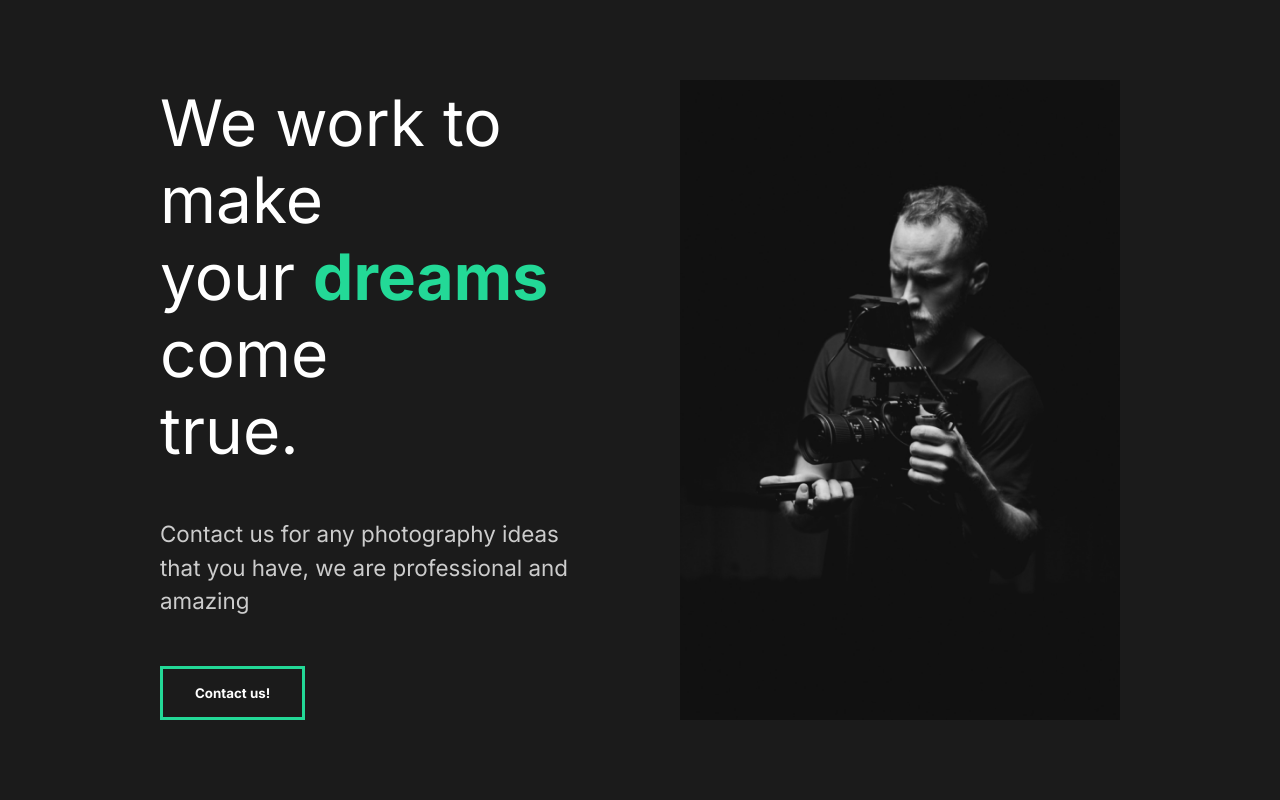
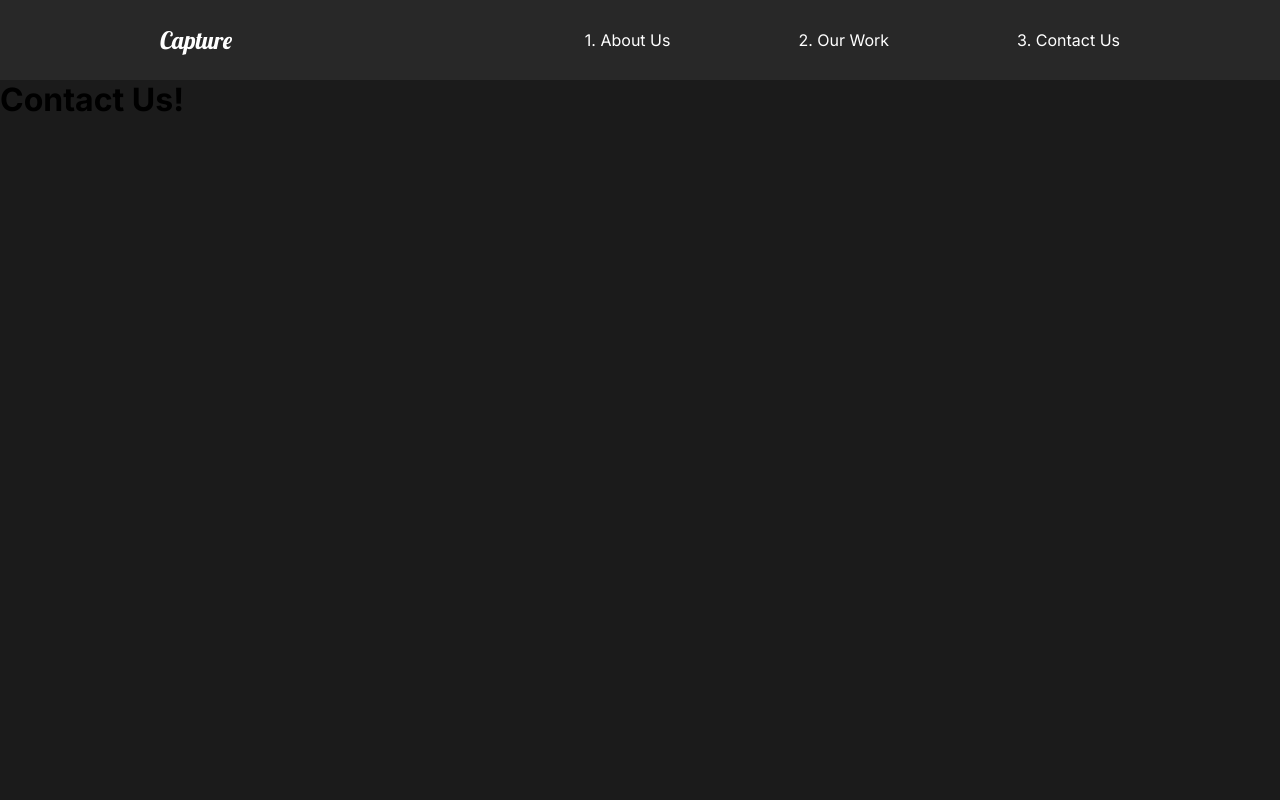
Before and after one commit to Max281192/capture, a React (Create React App) app: page /contact in a window 1280 px wide. Shown: the top 800 px of the page. Built offline with nearby package versions, Linux system fonts and the light colour scheme.

Commit message:
react router

```diff
--- a/src/App.js
+++ b/src/App.js
@@ -1,15 +1,35 @@
 // Import Pages
 import AboutUs from './pages/AboutUs';
+import ContactUs from './pages/ContactUs';
+import OurWork from "./pages/OurWork";
 //Global Style
 import GlobalStyle from './components/GlobalStyle';
+// Import Nav
+import Nav from './components/Nav';
+// Routing
+import {Switch, Route} from 'react-router-dom';
 
 function App() {
-  return (
-    <div className="App">
-      <GlobalStyle />
-      <AboutUs />
-    </div>
-  );
+    return (
+        <div className="App">
+
+            <GlobalStyle/>
+
+            <Nav/>
+
+            <Switch>
+                <Route path="/" exact>
+                    <AboutUs/>
+                </Route>
+                <Route path="/work">
+                    <OurWork/>
+                </Route>
+                <Route path="/contact">
+                    <ContactUs/>
+                </Route>
+            </Switch>
+        </div>
+    );
 }
 
 export default App;
--- /dev/null
+++ b/src/components/Nav.js
@@ -0,0 +1,52 @@
+import React from 'react';
+import styled from 'styled-components';
+
+//Routing
+import {Link} from 'react-router-dom';
+
+const Nav = () => {
+    return(
+        <StyledNav>
+            <h1><Link id="logo" to="/">Capture</Link></h1>
+            <ul>
+                <li><Link to="/">1. About Us</Link></li>
+                <li><Link to="/work">2. Our Work</Link></li>
+                <li><Link to="/contact">3. Contact Us</Link></li>
+            </ul>
+        </StyledNav>
+    )
+}
+
+// Style
+const StyledNav = styled.nav`
+  min-height: 10vh;
+  display: flex;
+  margin: auto;
+  justify-content: space-between;
+  align-items: center;
+  padding: 1rem 10rem;
+  background-color: #282828;
+
+  a{
+    color: white;
+    text-decoration: none;
+  }
+
+  ul{
+    display: flex;
+    list-style: none;
+  }
+
+  #logo{
+    font-size: 1.5rem;
+    font-family: "Lobster", cursive;
+    font-weight: lighter;
+  }
+
+  li{
+    padding-left: 8rem;
+    position: relative;
+  }
+`;
+
+export default Nav;
--- a/src/index.js
+++ b/src/index.js
@@ -2,10 +2,15 @@ import React from 'react';
 import ReactDOM from 'react-dom';
 import App from './App';
 import reportWebVitals from './reportWebVitals';
+import {BrowserRouter} from "react-router-dom";
 
 ReactDOM.render(
   <React.StrictMode>
-    <App />
+
+      <BrowserRouter>
+          <App />
+      </BrowserRouter>
+
   </React.StrictMode>,
   document.getElementById('root')
 );
--- /dev/null
+++ b/src/pages/ContactUs.js
@@ -0,0 +1,11 @@
+import React from "react";
+
+const ContactUs = () => {
+    return (
+        <div>
+            <h1>Contact Us!</h1>
+        </div>
+    )
+};
+
+export default ContactUs;
--- /dev/null
+++ b/src/pages/OurWork.js
@@ -0,0 +1,11 @@
+import React from "react";
+
+const OurWork = () => {
+    return (
+        <div>
+            <h1>Our Work!</h1>
+        </div>
+    )
+};
+
+export default OurWork;
```
Also changed, not shown: 1 other file (tests, documents, lock files or other folders).
